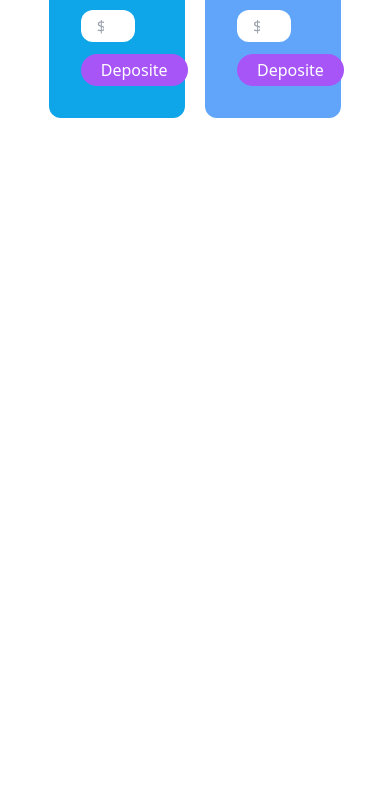
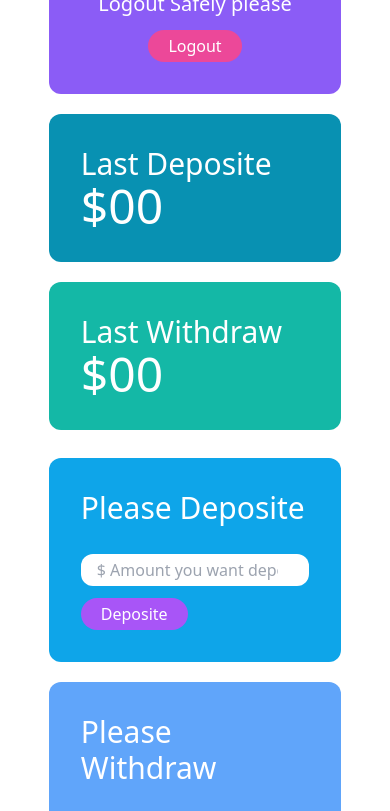
Before and after one commit to maniruzzaman-riad/Baap-er-Bank-calculation, a plain HTML site: page bank.html in a window 390 px wide. Shown: the part 680-1491 px from the top of the page. Before the commit the page ends 844 px from the top, so only its background shows below. Drawn offline with nearby package versions, Linux system fonts and the light colour scheme.

Commit message:
Bank calculation Mobile responsive

```diff
--- a/bank.html
+++ b/bank.html
@@ -13,7 +13,7 @@
         <div class="">
             <h1 class="text-center text-4xl font-bold text-sky-950 mb-6">Let's See My <span
                     class="text-5xl font-bold text-violet-700">Bank Balance</span></h1>
-            <div class="w-3/4 mx-auto grid grid-cols-3 gap-5">
+            <div class="w-3/4 mx-auto grid grid-cols-1 lg:grid-cols-3 gap-5">
                 <div class="text-white bg-green-500 p-8 rounded-xl">
                     <h4 class="text-3xl">Deposite</h4>
                     <h2 class="text-5xl">$<span id="deposite">00</span></h2>
@@ -42,18 +42,18 @@
     </section>
     <!-- ------------withdraw and deposite section-------------- -->
     <section>
-        <div class="w-3/4 mx-auto grid grid-cols-2 gap-5 mt-7">
+        <div class="w-3/4 mx-auto grid grid-cols-1 lg:grid-cols-2 gap-5 mt-7">
             <div class="text-white bg-sky-500 p-8 rounded-xl">
                 <h4 class="text-3xl">Please Deposite</h4>
-                <input class="text-black w-3/4 px-4 py-1 rounded-xl mt-7" type="number" name="" id="deposite-field"
+                <input class="text-black w-full lg:w-3/4 px-4 py-1 rounded-xl mt-7" type="number" name="" id="deposite-field"
                     placeholder="$ Amount you want deposite">
                 <br>
                 <button id="deposite-btn" class="mt-3 bg-purple-500 px-5 py-1 rounded-3xl">Deposite</button>
             </div>
             <div class="text-white bg-blue-400 p-8 rounded-xl">
                 <h4 class="text-3xl">Please Withdraw</h4>
-                <input class="text-black w-3/4 px-4 py-1 rounded-xl mt-7" type="number" name="" id="Withdraw-field"
-                    placeholder="$ Amount you want deposite">
+                <input class="text-black w-full lg:w-3/4 px-4 py-1 rounded-xl mt-7" type="number" name="" id="Withdraw-field"
+                    placeholder="$ Amount you want Withdraw">
                 <br>
                 <button id="Withdraw-btn" class="mt-3 bg-purple-500 px-5 py-1 rounded-3xl">Deposite</button>
             </div>
```
Also changed, not shown: index.html (+2 -2 lines).
